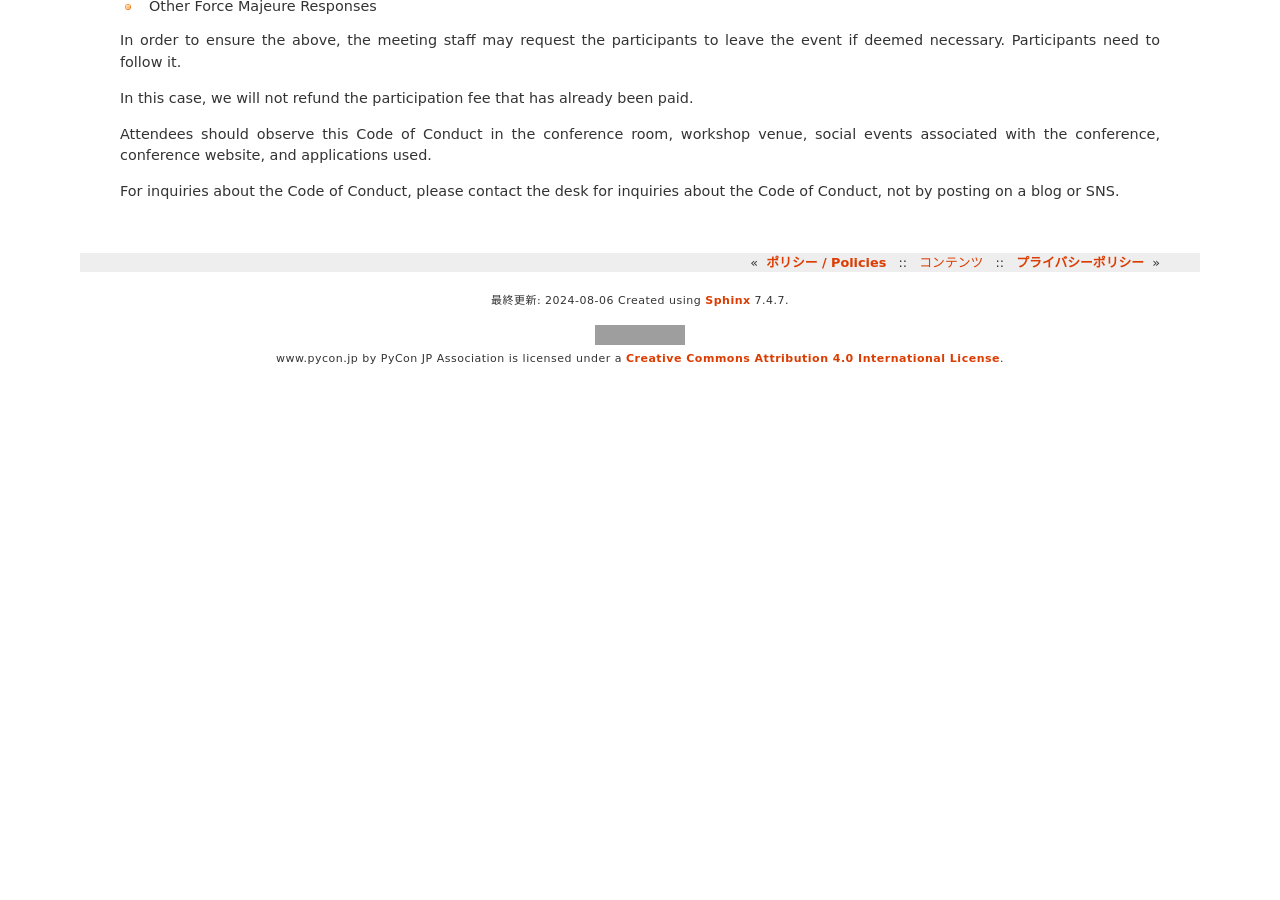
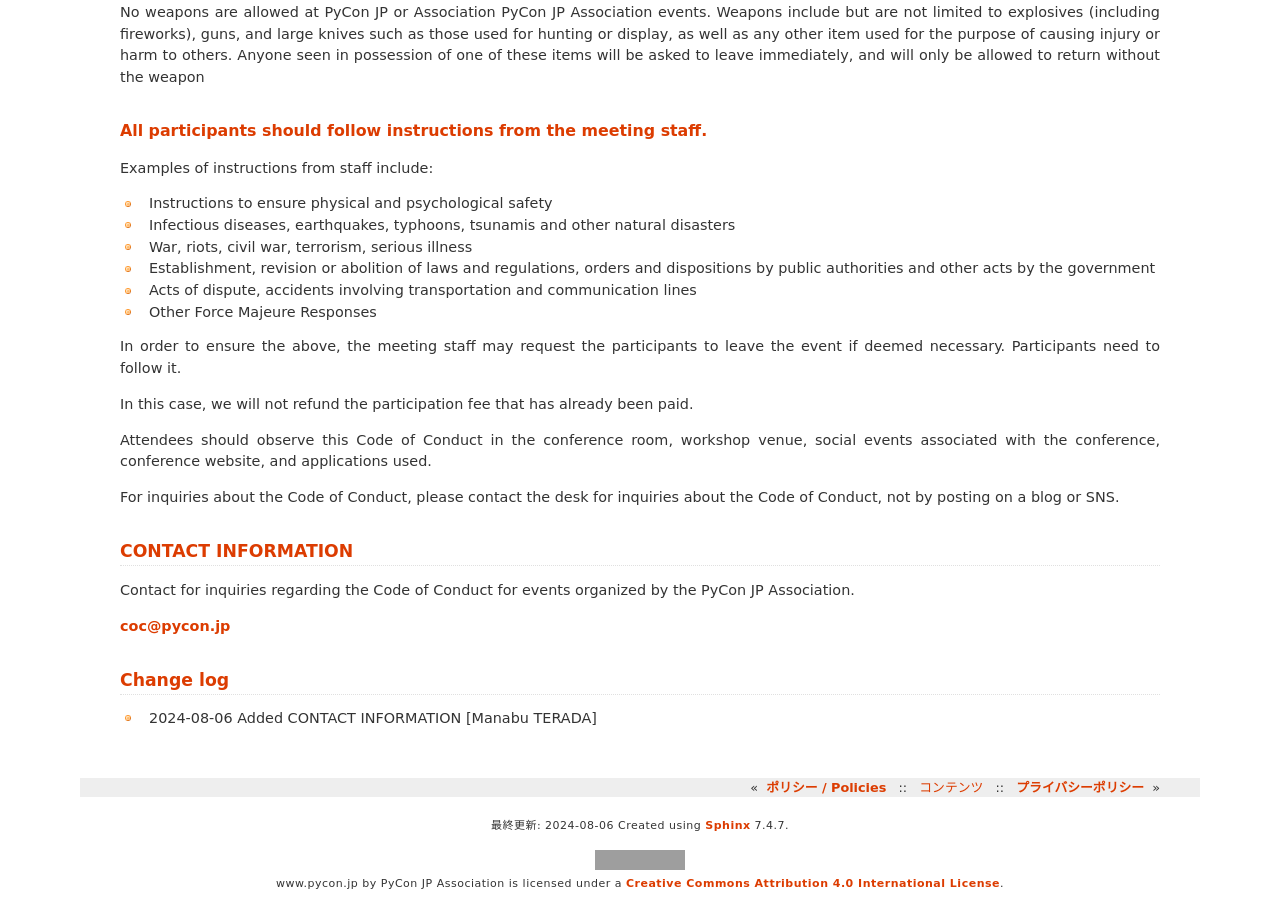
Before and after one commit to pyconjp/www.pycon.jp, a Sphinx documentation site: the page built from source/policies/code-of-conduct.md, in a window 1280 px wide and 900 px high, scrolled down 3205 px. Built offline with Sphinx 7.4.7, drawn with Linux system fonts in a browser that asks for light colours; before the commit the page ends 3580 px from its top, so only the background shows below that; some of the changed text lies outside the part shown; grey boxes are pictures that could not be loaded.

Commit message:
問い合わせ先を追記

```diff
--- a/source/policies/code-of-conduct.md
+++ b/source/policies/code-of-conduct.md
@@ -64,6 +64,18 @@ PyCon JPの開催を通じて、Pythonの使い手が一堂に集まり、Python
 参加者は会議場、ワークショップ会場、また会議に関連したソーシャルイベント、カンファレンスのウェブサイトや使用するアプリケーションで、この行動規範を守ってください。
 
 行動規範についての問い合わせはblog、SNS等への投稿による報告ではなく、行動規範の問い合わせ窓口へのご連絡をお願いします。
+
+
+## 問い合わせ先
+
+一般社団法人PyCon JP Associationが主催するイベントに関する、行動規範にの問い合わせ窓口
+
+[coc@pycon.jp](mailto:coc@pycon.jp)
+
+## 改変記録
+
+- 2024-08-06 問い合わせ先を追記 [Manabu TERADA]
+
 
 ---
 
@@ -136,3 +148,13 @@ In this case, we will not refund the participation fee that has already been pai
 Attendees should observe this Code of Conduct in the conference room, workshop venue, social events associated with the conference, conference website, and applications used.
 
 For inquiries about the Code of Conduct, please contact the desk for inquiries about the Code of Conduct, not by posting on a blog or SNS.
+
+## CONTACT INFORMATION
+
+Contact for inquiries regarding the Code of Conduct for events organized by the PyCon JP Association.
+
+[coc@pycon.jp](mailto:coc@pycon.jp)
+
+## Change log
+
+- 2024-08-06 Added CONTACT INFORMATION [Manabu TERADA]
```
